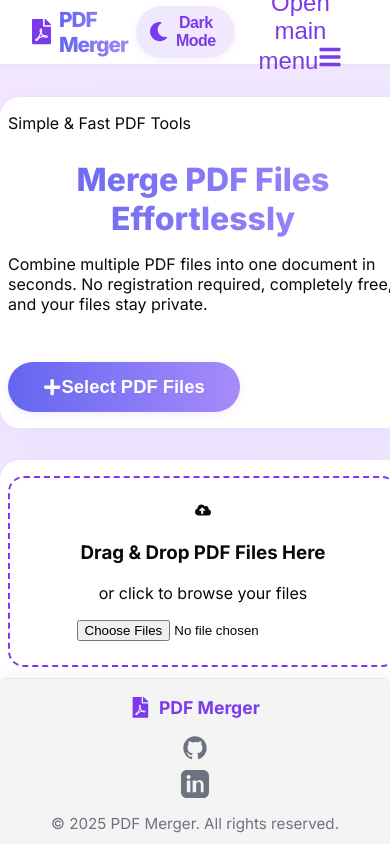
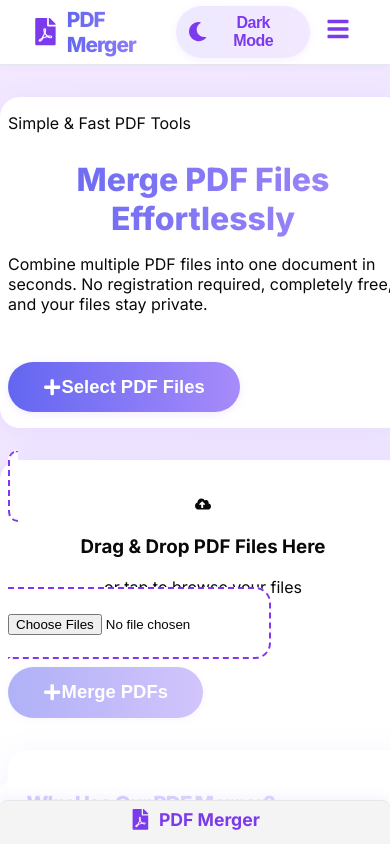
Before and after one commit to ArpitSingh4010/PDF-Merger, a Next.js app: page / in a window 390 px wide. Shown: the top 844 px of the page. Built offline with nearby package versions, Linux system fonts and the light colour scheme.

Commit message:
Improve mobile file upload accessibility and footer height

```diff
--- a/app/globals.css
+++ b/app/globals.css
@@ -313,6 +313,10 @@ h1.bg-gradient-text {
     padding-left: 0.2rem;
     padding-right: 0.2rem;
     border-radius: 0.5rem 0.5rem 0 0;
+    padding-top: 0.5rem;
+    padding-bottom: 0.3rem;
+    min-height: 36px;
+    height: 44px;
   }
 }
 .footer-container {
--- a/app/page.tsx
+++ b/app/page.tsx
@@ -98,11 +98,19 @@ export default function Home() {
 
       {/* Upload Section */}
       <section className="container max-w-3xl mx-auto mb-16">
-        <div
-          className={`drag-zone flex flex-col items-center justify-center animate-fade-in`}
-          onDrop={handleDrop}
+        <label
+          className={`drag-zone flex flex-col items-center justify-center animate-fade-in cursor-pointer`}
+          onDrop={(e) => {
+            e.preventDefault();
+            const droppedFiles = Array.from(e.dataTransfer.files).filter(
+              (file) => file.type === "application/pdf"
+            );
+            setFiles((prev) => [...prev, ...droppedFiles]);
+          }}
           onDragOver={(e) => e.preventDefault()}
-          onClick={() => inputRef.current?.click()}
+          htmlFor="pdf-upload-input"
+          tabIndex={0}
+          style={{ width: '100%' }}
         >
           <div className="p-4 rounded-full bg-primary/10 mb-4">
             <FaCloudUploadAlt className="text-4xl md:text-5xl text-primary" />
@@ -111,17 +119,19 @@ export default function Home() {
             Drag & Drop PDF Files Here
           </h3>
           <p className="text-muted-foreground mb-4">
-            or click to browse your files
+            or tap to browse your files
           </p>
           <input
             ref={inputRef}
+            id="pdf-upload-input"
             type="file"
             accept="application/pdf"
             multiple
             className="hidden"
             onChange={handleFileChange}
+            tabIndex={-1}
           />
-        </div>
+        </label>
 
         {/* File List */}
         {files.length > 0 && (
--- a/components/Navbar.tsx
+++ b/components/Navbar.tsx
@@ -38,8 +38,8 @@ const Navbar = () => {
             onClick={toggleMobileMenu}
             className="navbar-mobile-btn"
             aria-expanded={mobileMenuOpen}
+            aria-label="Toggle navigation menu"
           >
-            <span className="sr-only">Open main menu</span>
             {mobileMenuOpen ? (
               <FaTimes className="navbar-mobile-icon" aria-hidden="true" />
             ) : (
```
